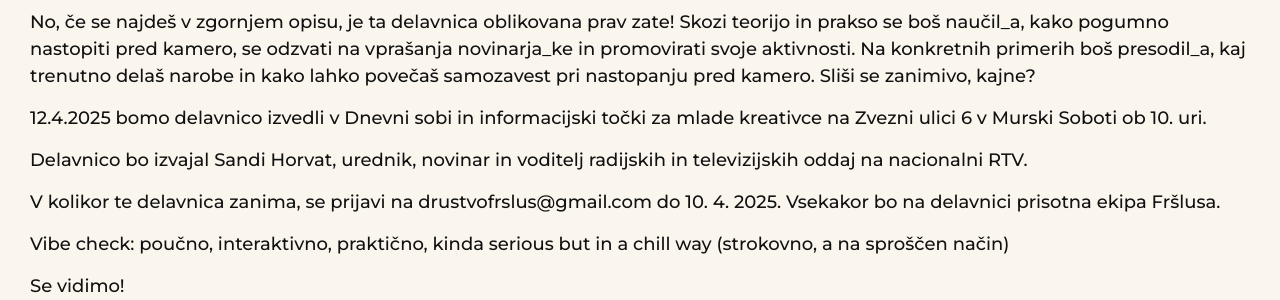
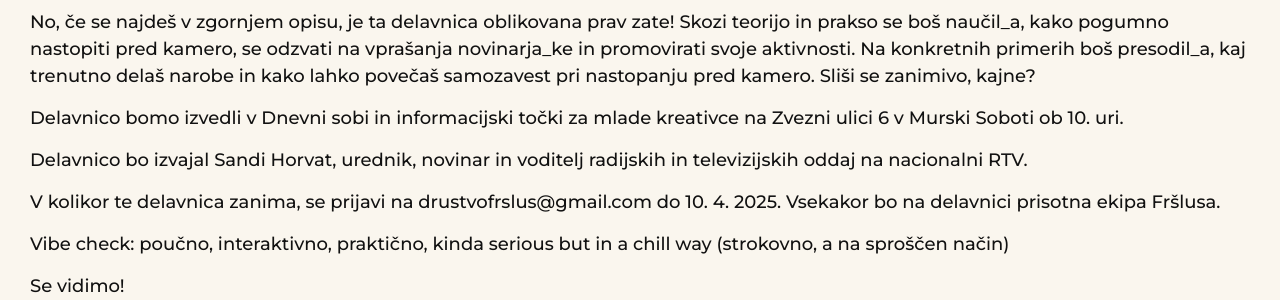
Before and after one commit to drustvofrslus/drustvofrslus.github.io, a Jekyll site: the page built from _posts/2025-04-03-pogumno-pred-kamero-s-sandijem-horvatom.markdown, in a window 1280 px wide. Shown: the part 1096-1396 px from the top of the page. Built offline with Jekyll 4.4.1, drawn with Linux system fonts in a browser that asks for light colours; some web fonts are replaced.

Commit message:
Update 2025-04-03-pogumno-pred-kamero-s-sandijem-horvatom.markdown

```diff
--- a/_posts/2025-04-03-pogumno-pred-kamero-s-sandijem-horvatom.markdown
+++ b/_posts/2025-04-03-pogumno-pred-kamero-s-sandijem-horvatom.markdown
@@ -10,7 +10,7 @@ Kako se pa ti znajdeš pred kamero? A slučajno ''zablokiraš'', ko te novinar_k
 
 No, če se najdeš v zgornjem opisu, je ta delavnica oblikovana prav zate! Skozi teorijo in prakso se boš naučil_a, kako pogumno nastopiti pred kamero, se odzvati na vprašanja novinarja_ke in promovirati svoje aktivnosti. Na konkretnih primerih boš presodil_a, kaj trenutno delaš narobe in kako lahko povečaš samozavest pri nastopanju pred kamero. Sliši se zanimivo, kajne?
 
-12.4.2025 bomo delavnico izvedli v Dnevni sobi in informacijski točki za mlade kreativce na Zvezni ulici 6 v Murski Soboti ob 10. uri.
+Delavnico bomo izvedli v Dnevni sobi in informacijski točki za mlade kreativce na Zvezni ulici 6 v Murski Soboti ob 10. uri.
 
 Delavnico bo izvajal Sandi Horvat, urednik, novinar in voditelj radijskih in televizijskih oddaj na nacionalni RTV.
 
```
